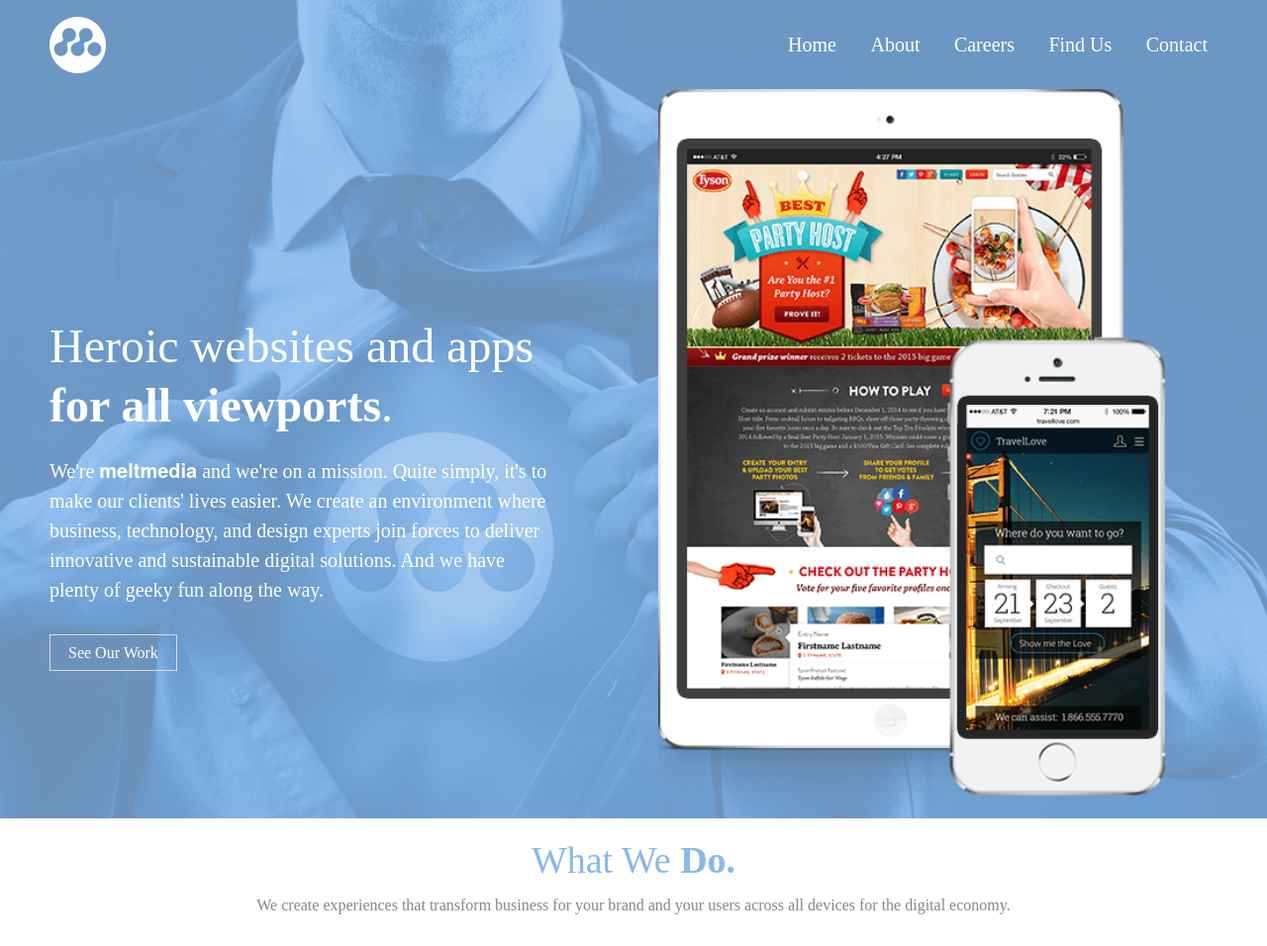
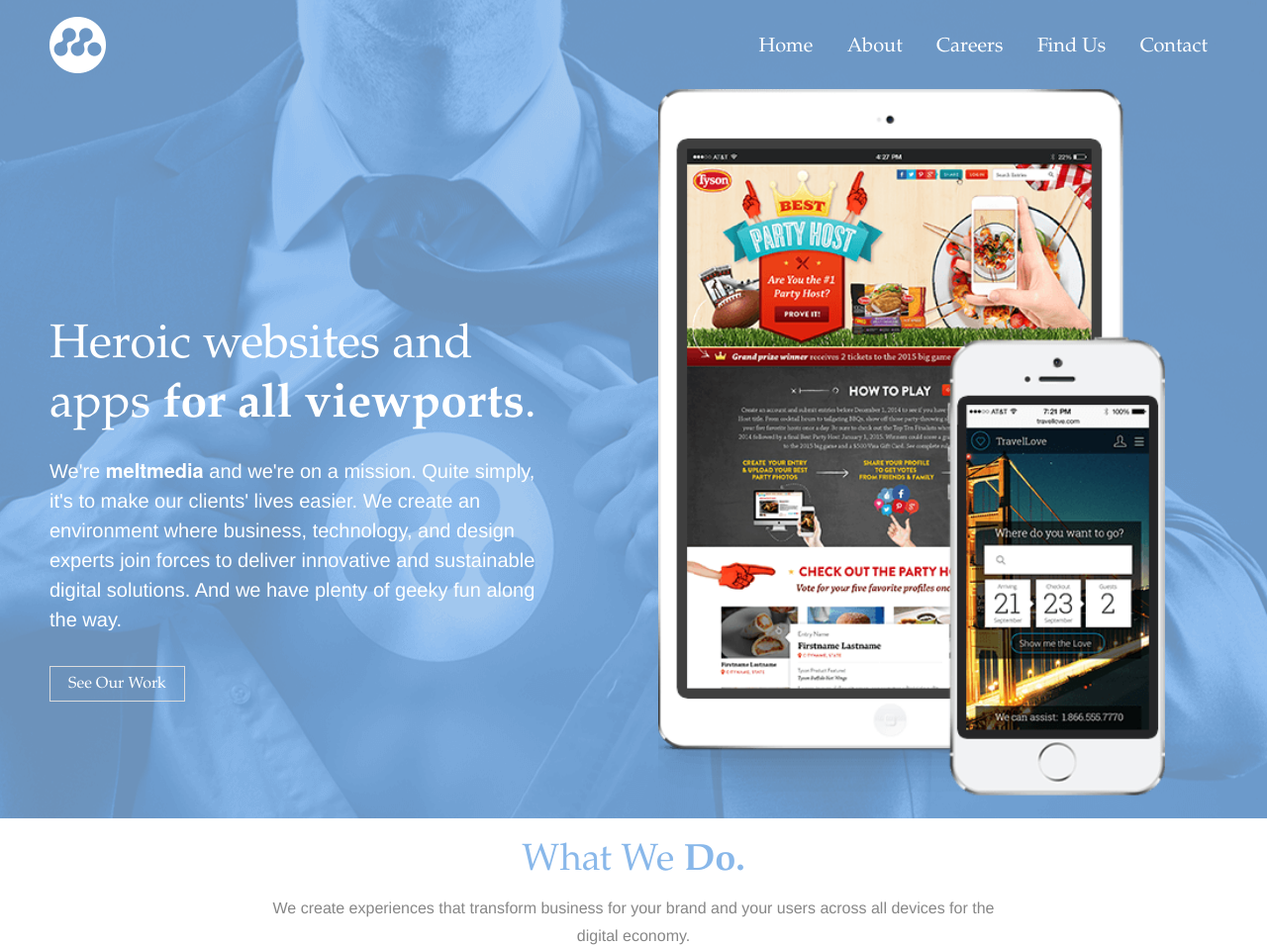
Before and after one commit to meltcaleb/meltmedia, a plain HTML site: page index.html in a window 1280 px wide. Shown: the top 956 px of the page at 99% size. Drawn offline with Linux system fonts and the light colour scheme.

Commit message:
Adding appropriate font-stack
font-family: "adelle", "Hoefler Text", Garamond, "Times New Roman",
serif;

font-family: "HelveticaNeue-Light", "Helvetica Neue", Helvetica, Arial,
sans-serif;

```diff
--- a/css/main.css
+++ b/css/main.css
@@ -8,7 +8,7 @@ body {
 
 h1, h2, p, a {
 	color: #fff;
-	font-family: "adelle", serif;
+	font-family: "adelle", "Hoefler Text", Garamond, "Times New Roman", serif;
 }
 
 h1, h2 {
@@ -128,13 +128,13 @@ nav a:visited {
 #hero p {
 	text-align: center;
 	font-size: 1em;
-	font-family: "HelveticaNeue-Light", serif;
+	font-family: "HelveticaNeue-Light", "Helvetica Neue", Helvetica, Arial, sans-serif;
 	line-height: 2em;
 	padding-bottom: 20px;
 }
 
 #hero p span {
-	font-family: "HelveticaNeue", serif;
+	font-family: "HelveticaNeue", Helvetica, Arial, sans-serif;
 }
 
 #hero a:hover {
@@ -171,7 +171,7 @@ nav a:visited {
 #what-we-do p {
 	width: 80%;
 	margin: 0px auto;
-	font-family: "HelveticaNeue-Light", serif;
+	font-family: "HelveticaNeue-Light", Helvetica, Arial, sans-serif;
 	color: #878787;
 	font-size: 1em;
 	line-height: 1.75em;
@@ -357,7 +357,7 @@ nav a:visited {
 #contact-form p {
 	width: 80%;
 	color: #878787;
-	font-family: "HelveticaNeue-Light", serif;
+	font-family: "HelveticaNeue-Light", Helvetica, Arial, sans-serif;
 	font-size: 1.125em;
 	text-align: center;
 	margin: 20px auto;
```
